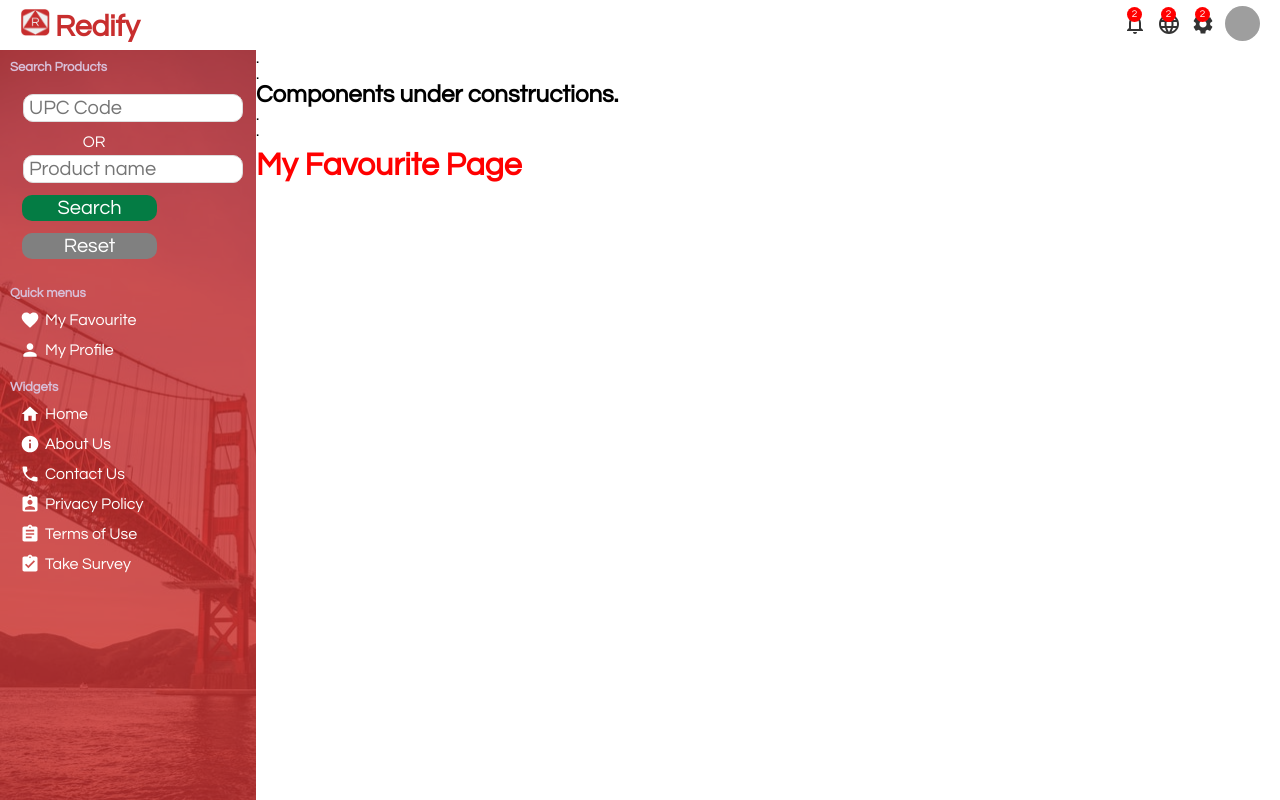
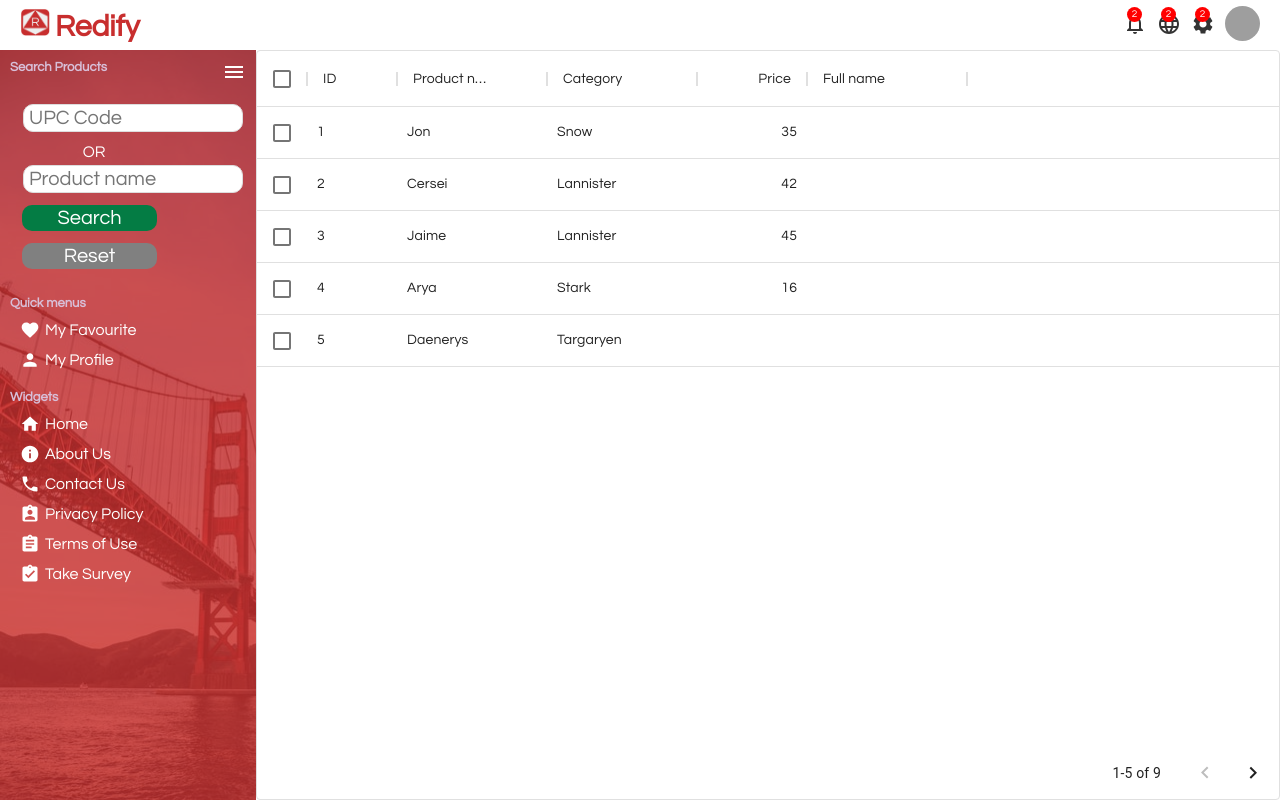
Before and after one commit to KailashJS/portal-redify, a React (Create React App) app: page /myFavourites in a window 1280 px wide. Built offline with nearby package versions, Linux system fonts and the light colour scheme; grey boxes are pictures that could not be loaded.

Commit message:
Adding material-UI card + responsive design

```diff
--- a/package.json
+++ b/package.json
@@ -4,6 +4,7 @@
   "private": true,
   "dependencies": {
     "@material-ui/core": "^4.12.3",
+    "@material-ui/data-grid": "^4.0.0-alpha.37",
     "@material-ui/icons": "^4.11.2",
     "@testing-library/jest-dom": "^5.14.1",
     "@testing-library/react": "^11.2.7",
--- /dev/null
+++ b/src/components/productCard/ProductCard.jsx
@@ -0,0 +1,75 @@
+import { Button, Card, CardActionArea, CardActions, CardContent, CardMedia, makeStyles, Typography } from '@material-ui/core'
+import React from 'react'
+
+const useStyles = makeStyles((theme) => ({
+    card: {
+        marginBottom:theme.spacing(5),
+    },
+    media: {
+        height: 350,
+        width: 350
+    }
+}));
+
+function ProductCard() {
+    const classes = useStyles();
+    return (
+        <Card className={classes.card}>
+            <CardActionArea>
+                <CardMedia
+                    className={classes.media}
+                    image="https://encrypted-tbn0.gstatic.com/images?q=tbn:ANd9GcRdHHF9moFrrBTVWBc4qvU4qaP29Rd23deymA&usqp=CAU"
+                    title="Baby Product"
+                />
+                <CardContent>
+                    <Typography variant="h5" gutterBottom>Baby Oil</Typography>
+                    <Typography variant="body">Lorem ipsum dolor sit amet consectetur adipisicing elit. Fugiat totam maiores possimus ipsa doloremque perferendis consequatur deserunt tempore repellat numquam aspernatur, pariatur modi deleniti ab alias dolor laborum dignissimos aperiam!
+                    Lorem ipsum dolor sit amet consectetur adipisicing elit. Fugiat totam maiores possimus ipsa doloremque perferendis consequatur deserunt tempore repellat numquam aspernatur, pariatur modi deleniti ab alias dolor laborum dignissimos aperiam!
+                    </Typography>
+                </CardContent>
+            </CardActionArea>
+            <CardActions>
+                <Button size="small" color="primary">Buy</Button>
+                <Button size="small" color="primary">share</Button>
+            </CardActions>
+
+            <CardActionArea>
+                <CardMedia
+                    className={classes.media}
+                    image="https://encrypted-tbn0.gstatic.com/images?q=tbn:ANd9GcRdHHF9moFrrBTVWBc4qvU4qaP29Rd23deymA&usqp=CAU"
+                    title="Baby Product"
+                />
+                <CardContent>
+                    <Typography variant="h5" gutterBottom>Baby Oil</Typography>
+                    <Typography variant="body">Lorem ipsum dolor sit amet consectetur adipisicing elit. Fugiat totam maiores possimus ipsa doloremque perferendis consequatur deserunt tempore repellat numquam aspernatur, pariatur modi deleniti ab alias dolor laborum dignissimos aperiam!
+                    Lorem ipsum dolor sit amet consectetur adipisicing elit. Fugiat totam maiores possimus ipsa doloremque perferendis consequatur deserunt tempore repellat numquam aspernatur, pariatur modi deleniti ab alias dolor laborum dignissimos aperiam!
+                    </Typography>
+                </CardContent>
+            </CardActionArea>
+            <CardActions>
+                <Button size="small" color="primary">Buy</Button>
+                <Button size="small" color="primary">share</Button>
+            </CardActions>
+
+            <CardActionArea>
+                <CardMedia
+                    className={classes.media}
+                    image="https://encrypted-tbn0.gstatic.com/images?q=tbn:ANd9GcRdHHF9moFrrBTVWBc4qvU4qaP29Rd23deymA&usqp=CAU"
+                    title="Baby Product"
+                />
+                <CardContent>
+                    <Typography variant="h5" gutterBottom >Baby Oil</Typography>
+                    <Typography variant="body">Lorem ipsum dolor sit amet consectetur adipisicing elit. Fugiat totam maiores possimus ipsa doloremque perferendis consequatur deserunt tempore repellat numquam aspernatur, pariatur modi deleniti ab alias dolor laborum dignissimos aperiam!
+                    Lorem ipsum dolor sit amet consectetur adipisicing elit. Fugiat totam maiores possimus ipsa doloremque perferendis consequatur deserunt tempore repellat numquam aspernatur, pariatur modi deleniti ab alias dolor laborum dignissimos aperiam!</Typography>
+                </CardContent>
+            </CardActionArea>
+            <CardActions>
+                <Button size="small" color="primary">Buy</Button>
+                <Button size="small" color="primary">share</Button>
+            </CardActions>
+
+        </Card>
+    )
+}
+
+export default ProductCard
--- a/src/components/sidebar/Sidebar.jsx
+++ b/src/components/sidebar/Sidebar.jsx
@@ -1,5 +1,5 @@
 import "./sidebar.css"
-import { Assignment, AssignmentInd, AssignmentTurnedIn, Favorite, Home, Info, Person, Phone } from "@material-ui/icons";
+import { Assignment, AssignmentInd, AssignmentTurnedIn, Favorite, Home, Info, Menu, Person, Phone } from "@material-ui/icons";
 import { Link } from "react-router-dom";
 
 export default function Sidebar() {
@@ -9,7 +9,10 @@ export default function Sidebar() {
             <div className="sidebarWrapper">
 
                 <div className="sidebarMenu">
-                    <h3 className="sidebarTitle">Search Products</h3>
+                    <div className="searchTitle" style={{ display: "flex", flexDirection: "row", justifyContent: "space-between" }}>
+                        <h3 className="sidebarTitle">Search Products</h3>
+                    <Menu />
+                    </div>
                     <ul className="sidebarList" style={{ marginTop: "10px"}}>
                         <li className="searchBar">
                             <input type="text" id="myInput" placeholder="UPC Code" />
--- a/src/pages/home/Home.jsx
+++ b/src/pages/home/Home.jsx
@@ -1,15 +1,11 @@
-import FeaturedInfo from "../../components/featuredInfo/FeaturedInfo"
-import "./home.css"
+import ProductCard from "../../components/productCard/ProductCard";
+import "./home.css";
 
 export default function Home() {
-    return (
-        <div className="home">
-            <h1 style={{ paddingTop: "10px", color: "red" }}>Home Page</h1>
-            <h2>Components under constructions.</h2>
-            <div>.</div>
-            <div>.</div>
-            <h3 style={{ color: "violet" }}>This Right Side section is scrollable...</h3>
-            <FeaturedInfo />
-        </div>
-    )
+  return (
+    <div className="home">
+      <h1 style={{ paddingTop: "10px", color: "red" }}>Home Page</h1>
+      <ProductCard />
+    </div>
+  );
 }
--- a/src/pages/myFavourite/MyFavourite.jsx
+++ b/src/pages/myFavourite/MyFavourite.jsx
@@ -1,14 +1,52 @@
 import "./myFavourite.css"
+import { DataGrid } from '@material-ui/data-grid';
 
 export default function MyFavourite() {
+    const columns = [
+        { field: 'id', headerName: 'ID', width: 90 },
+        {
+          field: 'firstName',
+          headerName: 'Product name',
+          width: 150,
+          editable: true,
+        },
+        {
+          field: 'lastName',
+          headerName: 'Category',
+          width: 150,
+          editable: true,
+        },
+        {
+          field: 'age',
+          headerName: 'Price',
+          type: 'number',
+          width: 110,
+          editable: true,
+        },
+        {
+          field: 'fullName',
+          headerName: 'Full name',
+          description: 'This column has a value getter and is not sortable.',
+          sortable: false,
+          width: 160,
+        },
+      ];
+
+      const rows = [
+        { id: 1, lastName: 'Snow', firstName: 'Jon', age: 35 },
+        { id: 2, lastName: 'Lannister', firstName: 'Cersei', age: 42 },
+        { id: 3, lastName: 'Lannister', firstName: 'Jaime', age: 45 },
+        { id: 4, lastName: 'Stark', firstName: 'Arya', age: 16 },
+        { id: 5, lastName: 'Targaryen', firstName: 'Daenerys', age: null },
+        { id: 6, lastName: 'Melisandre', firstName: null, age: 150 },
+        { id: 7, lastName: 'Clifford', firstName: 'Ferrara', age: 44 },
+        { id: 8, lastName: 'Frances', firstName: 'Rossini', age: 36 },
+        { id: 9, lastName: 'Roxie', firstName: 'Harvey', age: 65 },
+      ];
+
     return (
-        <div className="home">
-            <div>.</div>
-            <div>.</div>
-            <h2>Components under constructions.</h2>
-            <div>.</div>
-            <div>.</div>
-            <h1 style={{ paddingTop: "10px", color: "red" }}>My Favourite Page</h1>
+        <div className="productList">
+            <DataGrid rows={rows} columns={columns} pageSize={5} checkboxSelection />
         </div>
     )
 }
--- a/src/pages/myFavourite/myFavourite.css
+++ b/src/pages/myFavourite/myFavourite.css
@@ -1,3 +1,3 @@
-.home {
+.productList {
     flex: 4;
 }
```
Also changed, not shown: src/components/productCard/productCard.css (added), 1 other file (tests, documents, lock files or other folders).
